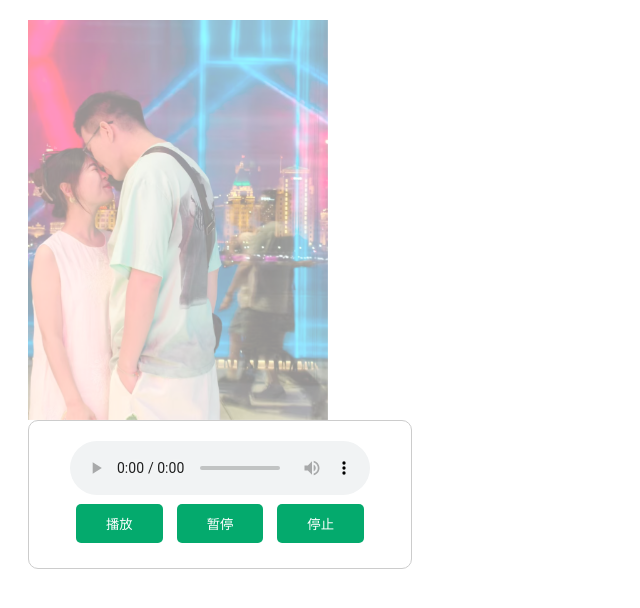
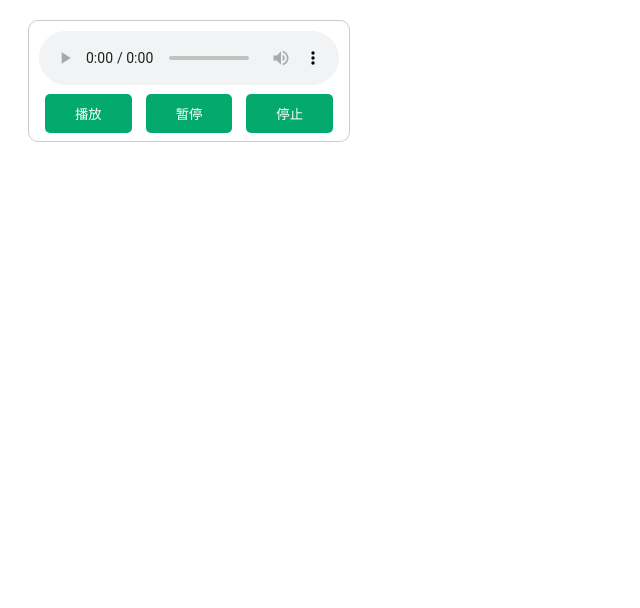
Before and after one commit to SKYLB5/skylb5.github.io, a plain HTML site: page index.html in a window 1280 px wide. Shown: the whole page, without its empty margins (0-640 px from the left). Drawn offline with Linux system fonts and the light colour scheme.

Commit message:
Update index.html

```diff
--- a/index.html
+++ b/index.html
@@ -1,23 +1,8 @@
 <!DOCTYPE html>
-<html>
+<html lang="">
 <head>
     <title>自定义音乐播放器</title>
     <style>
-        .fit-box {
-            width: fit-content; /* 宽度收缩以适应内容 */
-            background-color: white;
-            padding: 10px;
-            margin: 10px;
-        }
-        .audio-player {
-            width: 100%;
-            /*margin: 20px auto;*/
-            padding: 20px;
-            border: 1px solid #ccc;
-            border-radius: 10px;
-            text-align: center;
-        }
-
         button {
             padding: 10px 30px;
             margin: 5px;
@@ -27,67 +12,41 @@
             border: none;
             border-radius: 5px;
         }
-
-        .css-carousel {
+        .div-all {
+            width: 300px;
+            height: 500px;
+            padding: 10px;
+            margin: 10px;
+        }
+        /*.div-jpg {*/
+        /*    width: 100%;*/
+        /*    height: 80%;*/
+        /*    max-width: 100%;*/
+        /*    padding: 10px;*/
+        /*    margin: 10px;*/
+        /*    overflow: hidden;*/
+        /*    object-fit: cover;*/
+        /*    opacity: 0;*/
+        /*}*/
+        .div-mp4 {
             width: 100%;
-            max-width: 100%;
-            height: 400px;
-            overflow: hidden;
-            position: relative;
+            height: 20%;
+            padding: 10px;
+            border: 1px solid #ccc;
+            border-radius: 10px;
+            text-align: center;
         }
 
-        .css-carousel img {
-            position: absolute;
-            width: 300px;
-            height: 400px;
-            object-fit: cover;
-            opacity: 0;
-            animation-name: fade;
-            animation-duration: 6s; /* 总动画时长 = 单张图片显示时间 * 图片数量 */
-            animation-iteration-count: infinite;
-            align-content: center;
-        }
-
-        /* 为每张图片设置不同的动画延迟，实现顺序播放 */
-        .css-carousel img:nth-child(1) {
-            animation-delay: 0s;
-        }
-
-        .css-carousel img:nth-child(2) {
-            animation-delay: 3s;
-        }
-
-        @keyframes fade {
-            0% {
-                opacity: 0;
-            }
-            10% {
-                opacity: 1;
-            }
-            /* 淡入 */
-            30% {
-                opacity: 1;
-            }
-            /* 保持显示 */
-            40% {
-                opacity: 0;
-            }
-            /* 淡出 */
-            100% {
-                opacity: 0;
-            }
-            /* 保持隐藏，直到下一轮 */
-        }
     </style>
 </head>
 <body>
-<div class="fit-box">
-    <div class="css-carousel">
-        <img src="1.jpg" alt="图片1">
-        <img src="2.jpg" alt="图片2">
-    </div>
-    <div class="audio-player">
-        <audio id="audioPlayer" controls>
+<div class="div-all">
+<!--    <div class="div-jpg">-->
+<!--        <img src="1.jpg" alt="图片1">-->
+<!--        <img src="2.jpg" alt="图片2">-->
+<!--    </div>-->
+    <div class="div-mp4">
+        <audio id="audio-media" controls>
             <source src="before_you_love_was_unwritten.mp3" type="audio/mpeg">
             您的浏览器不支持音频元素。
         </audio>
@@ -100,7 +59,7 @@
 </div>
 
 <script>
-    var audio = document.getElementById("audioPlayer");
+    const audio = document.getElementById("audio-media");
 
     function playAudio() {
         audio.play();
```
